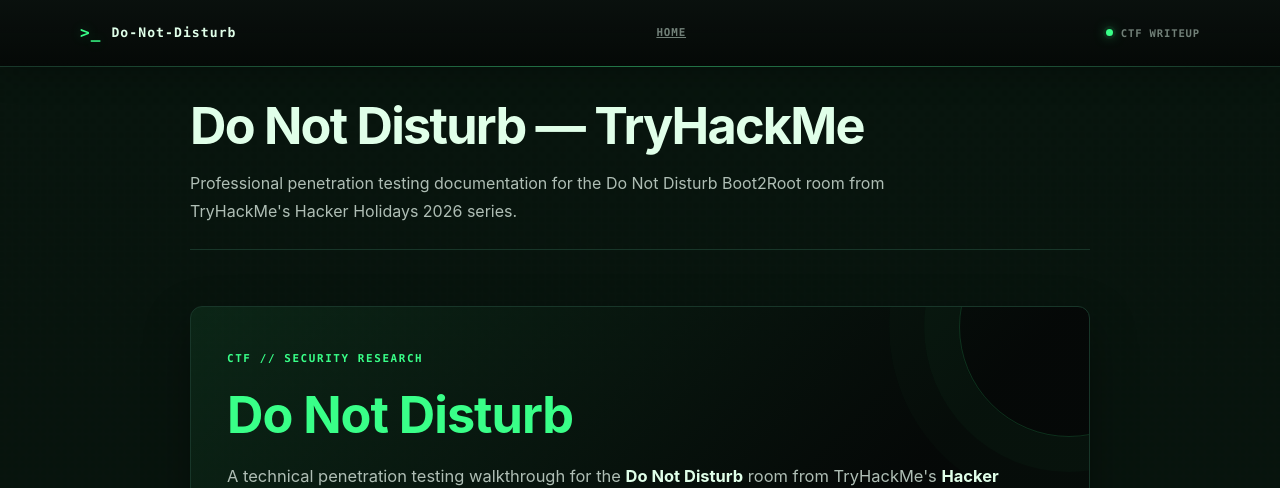
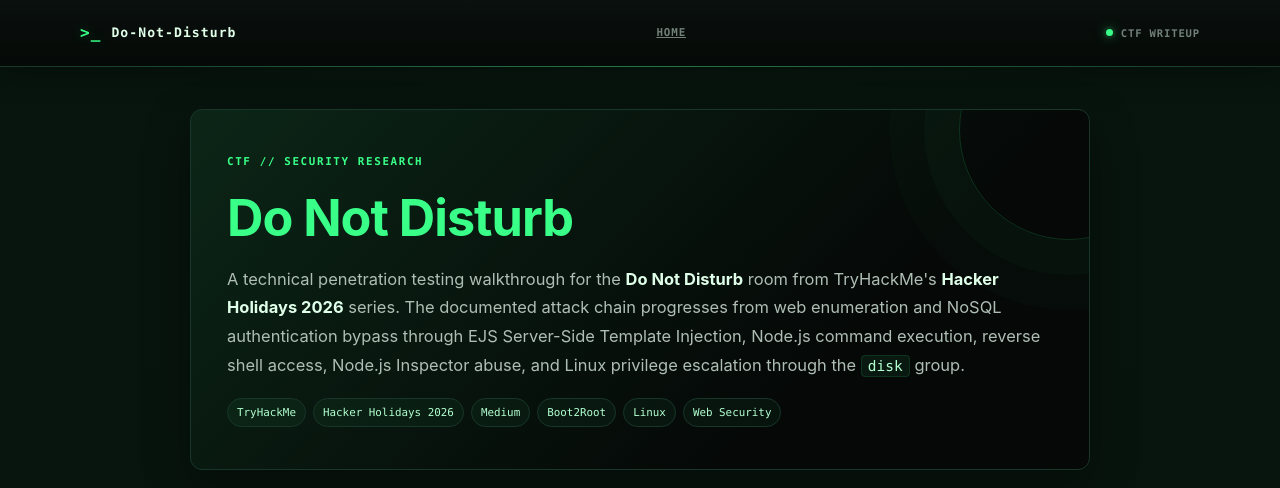
Before and after one commit to anurag-rvnkr1/Do-Not-Disturb-TryHackMe-Walkthrough, a Jekyll site: the page built from docs/index.md, in a window 1280 px wide and 900 px high, cut to the strip 0-488 px from the top of the window. Built offline with Jekyll 4.4.1, drawn with Linux system fonts in a browser that asks for light colours; our own code applies the rules of GitHub Pages for plain Markdown files.

Commit message:
Remove front matter from docs/index.md
Removed front matter from the index file.

```diff
--- a/docs/index.md
+++ b/docs/index.md
@@ -1,9 +1,3 @@
----
-layout: default
-title: "Do Not Disturb — TryHackMe"
-description: "Professional penetration testing documentation for the Do Not Disturb Boot2Root room from TryHackMe's Hacker Holidays 2026 series."
----
-
 <div class="ctf-hero">
 
   <h1>Do Not Disturb</h1>
```
